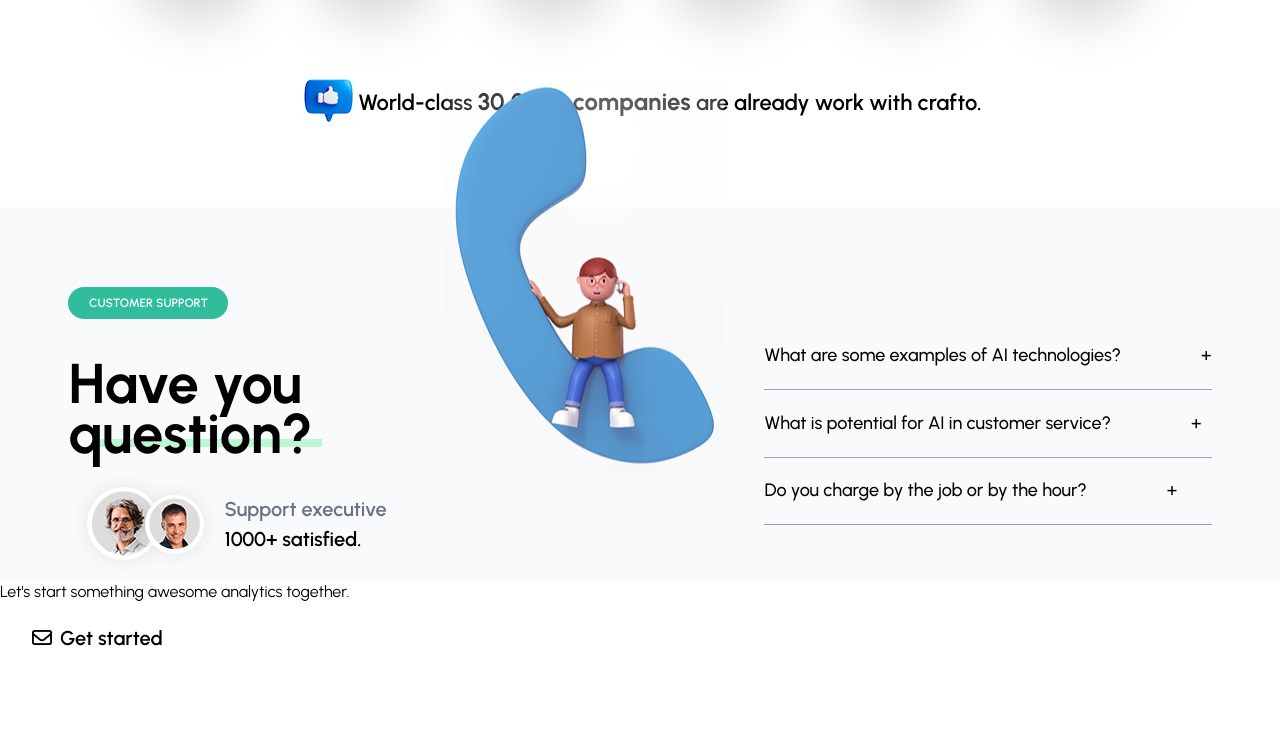
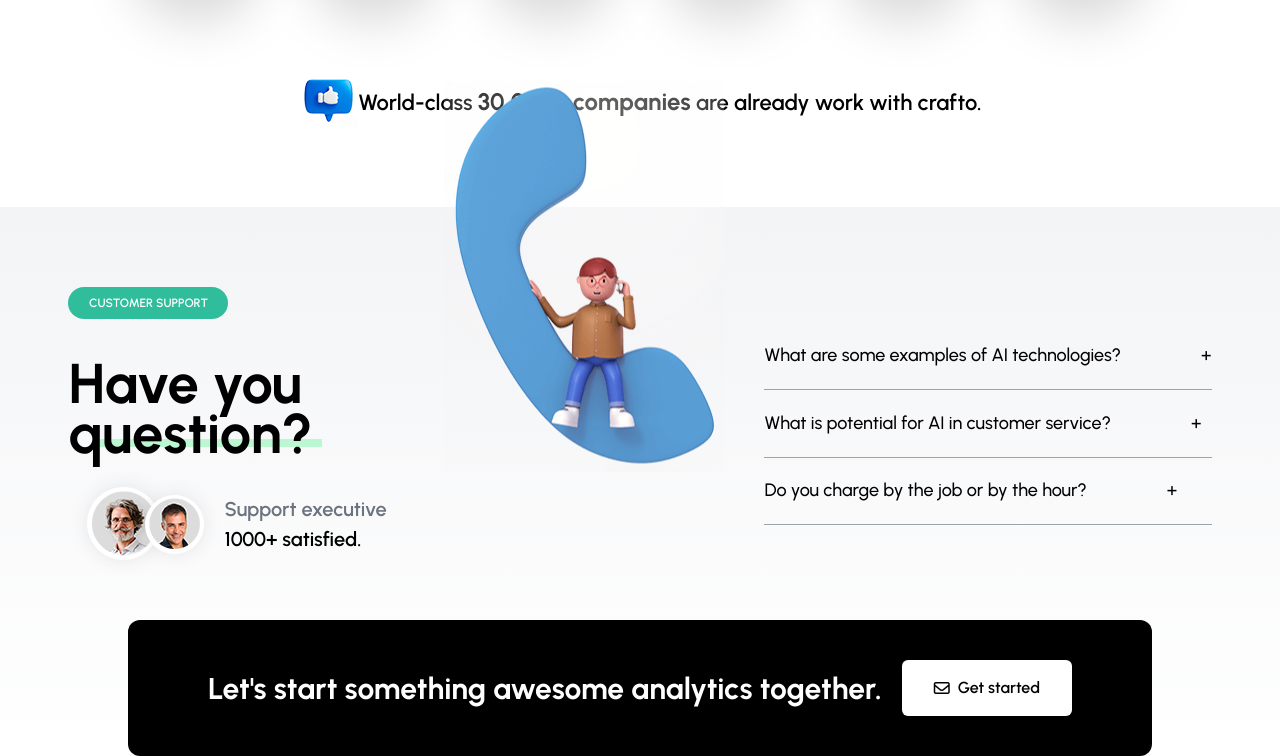
Before and after one commit to FARIGA28/Datatics, a website: page src/index.html in a window 1280 px wide. Shown: the part 5271-6027 px from the top of the page. Before the commit the page ends 5943 px from the top, so only its background shows below. Drawn offline with Linux system fonts and the light colour scheme.

Commit message:
root sorted

```diff
--- a/src/index.html
+++ b/src/index.html
@@ -644,8 +644,12 @@
       </p>
     </div>
     <!-- end of world class part -->
+
+    <footer
+      class="flex flex-col justify-center gap-10 bg-gradient-to-b from-gray-100 to-white"
+    >
       <!-- customer support section-->
-    <section class="flex justify-center items-center gap-10 bg-gray-50 pt-20">
+      <section class="flex justify-center items-center gap-10 pt-20">
         <div class="flex flex-col gap-5">
           <!-- left side of support -->
           <!-- support button -->
@@ -702,15 +706,18 @@
           <div class="w-full h-[0.5px] bg-gray-400"></div>
         </div>
       </section>
-    <!-- footer section -->
-    <footer>
+
       <!-- lets start section -->
-      <section>
+      <section class="w-full bg flex justify-center">
         <!-- black bg -->
-        <div>
-          <p>Let's start something awesome analytics together.</p>
+        <div
+          class="bg-black text-white flex gap-5 justify-center items-center w-[80%] px-20 py-10 rounded-xl"
+        >
+          <p class="text-[30px] font-bold">
+            Let's start something awesome analytics together.
+          </p>
           <button
-            class="bg-white rounded-md text-black text-xl font-semibold py-5 px-8 relative flex justify-center items-center gap-2 hover:flex-row-reverse"
+            class="bg-white rounded-md text-black text-[16px] font-semibold py-4 px-8 relative flex justify-center items-center gap-2 hover:flex-row-reverse"
           >
             <i class="fa-regular fa-envelope"></i>
             <p>Get started</p>
```
Also changed, not shown: src/output.css. Lines whose indentation alone changed are shown as unchanged.
